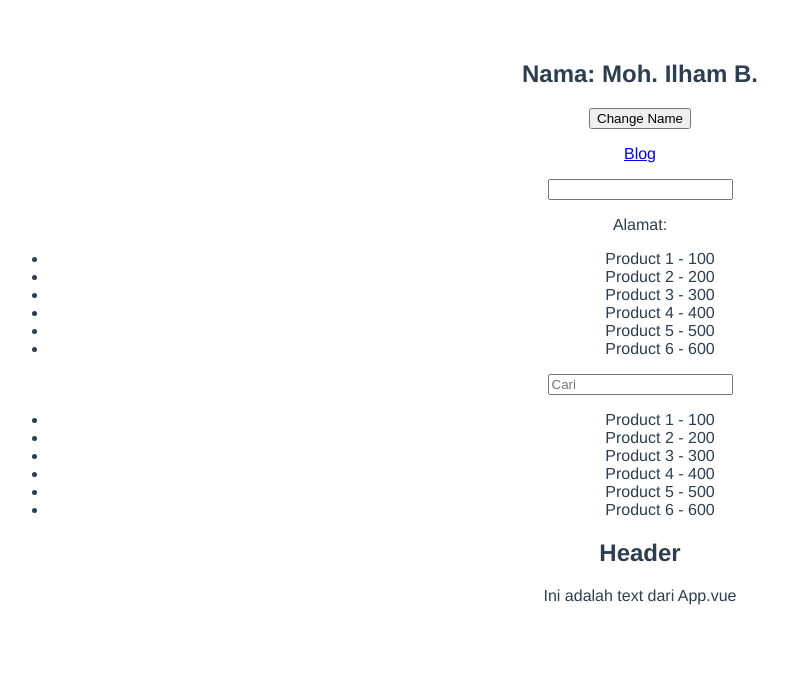
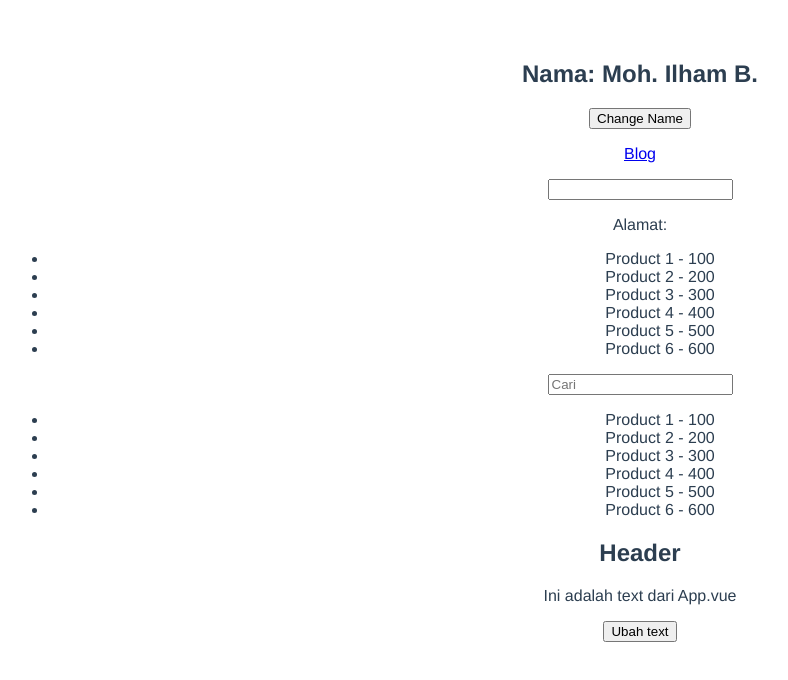
Before and after one commit to ilham76c/belajar, a Vue app in the folder vue/vue-project/: page / in a window 1280 px wide. Shown: the top 680 px of the page, without its empty margins (0-788 px from the left). Built offline with nearby package versions, Linux system fonts and the light colour scheme.

Commit message:
vue custom events

```diff
--- a/vue/vue-project/src/App.vue
+++ b/vue/vue-project/src/App.vue
@@ -21,7 +21,7 @@
       {{ item.title }} - {{ item.price }}
     </li>
   </ul>
-  <Header :text="text"/>
+  <Header @changeTitle="ubahText" :text="text"/>
 </template>
 
 <script>
@@ -52,6 +52,9 @@ export default {
     changeName() {
       this.nama = 'Okee';
     },
+    ubahText(newText) {
+      this.text = newText;
+    }
   },
   beforeCreate() {
     // jika ingin menjalankan fungsi sebelum komponen dibuat
--- a/vue/vue-project/src/components/Header.vue
+++ b/vue/vue-project/src/components/Header.vue
@@ -1,6 +1,7 @@
 <template>
     <h2>Header</h2>
     <p>{{ text }}</p>
+    <button @click="changeText">Ubah text</button>
 </template>
 
 <script>
@@ -8,6 +9,20 @@ export default {
     name: 'Header',
     props: [
         'text'
+    ],
+    data() {
+        return {
+            newText: 'Ini adalah text dari Header.vue',
+        }
+    },
+    methods: {
+        changeText() {
+            this.$emit('changeTitle', this.newText);
+        }
+    },
+    // perlu mendaftarkan event emit untuk menghilangkan warning "[Vue warn]: Extraneous non-emits event listeners"
+    emits: [
+        'changeTitle'
     ]
 }
 </script>
```
